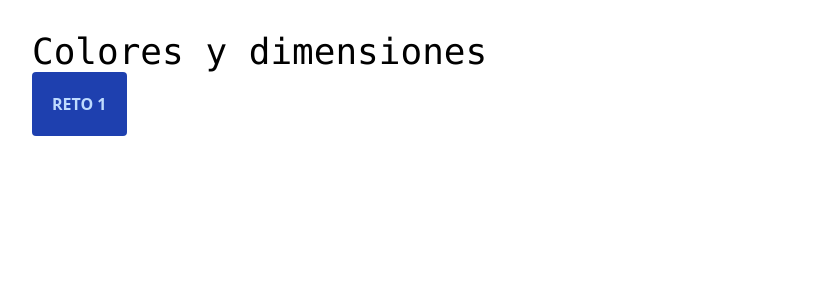
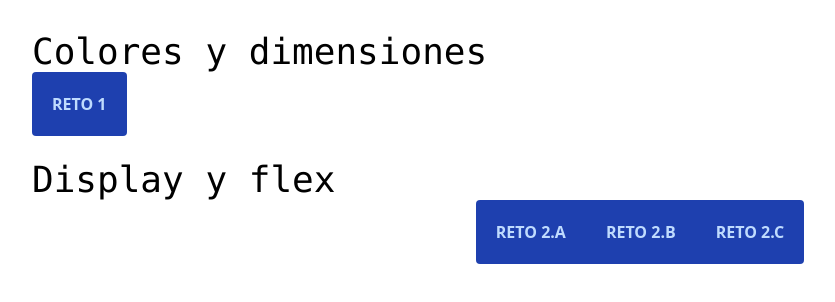
Before and after one commit to Berby001/platzi-food, a website: page public/index.html in a window 1280 px wide. Shown: the whole page, without its empty margins (0-835 px from the left). Drawn offline with nearby package versions, Linux system fonts and the light colour scheme; files that its build step writes are made by us from their sources.

Commit message:
Reto 2 cumplido: Crea lo que se conoce como group button de 3 buttons o más. Esto lo logras utilizando lo aprendido en display o flexbox, así como margin y padding.

```diff
--- a/public/index.html
+++ b/public/index.html
@@ -12,5 +12,13 @@
     <div class="flex">
         <button class="uppercase bg-blue-800 text-blue-200 p-5 rounded font-bold xs:flex-auto sm:flex-none"> Reto 1</button>
     </div>
+    <br>
+    <h1 class="font-mono text-4xl">Display y flex</h1>
+    <div class="flex justify-center">
+        <button class="uppercase bg-blue-800 text-blue-200 p-5 rounded-l font-bold"> Reto 2.a</button>
+        <button class="uppercase bg-blue-800 text-blue-200 p-5 font-bold"> Reto 2.b</button>
+        <button class="uppercase bg-blue-800 text-blue-200 p-5 rounded-r font-bold"> Reto 2.c</button>
+    </div>
+    <br>
 </body>
 </html>
```
